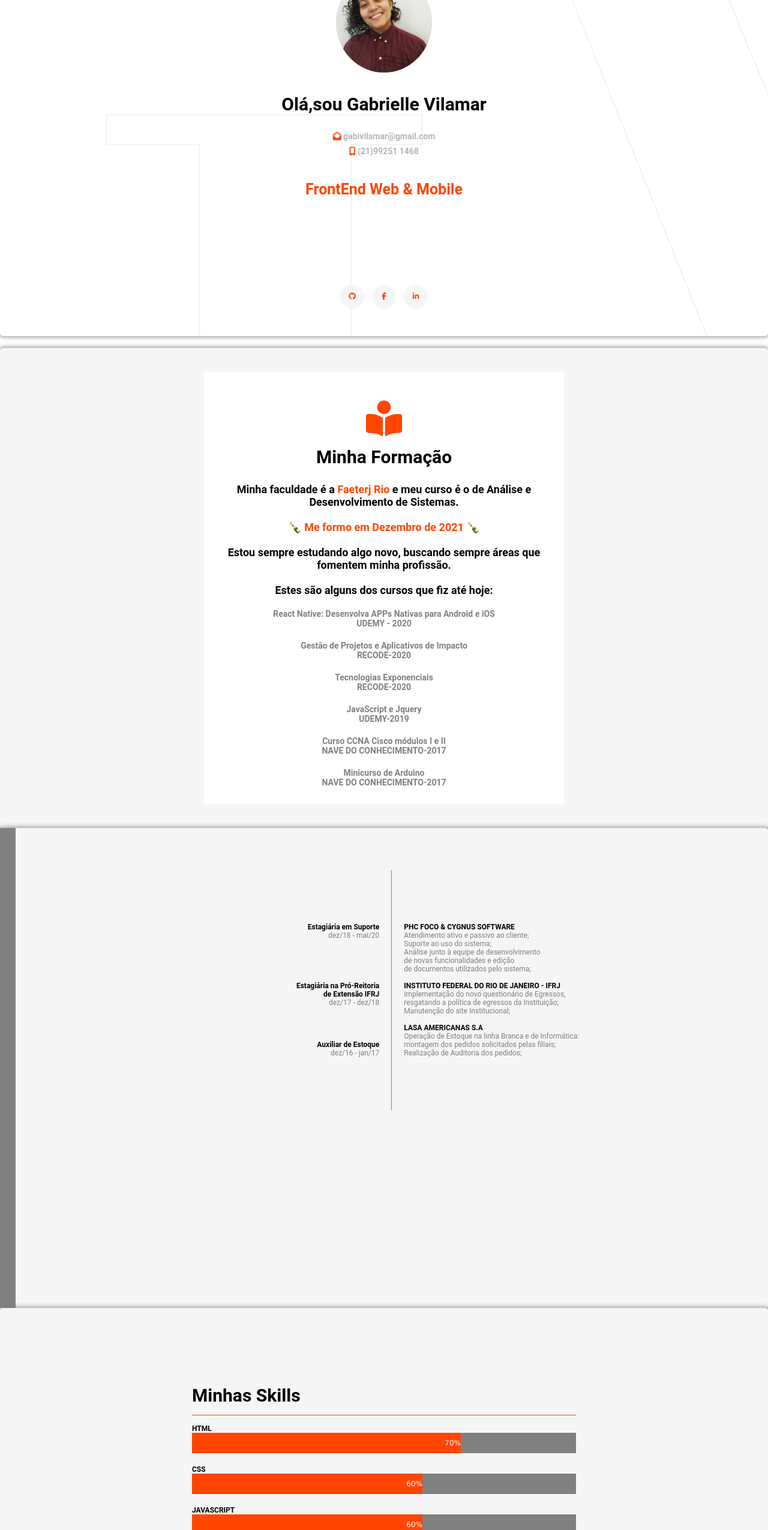
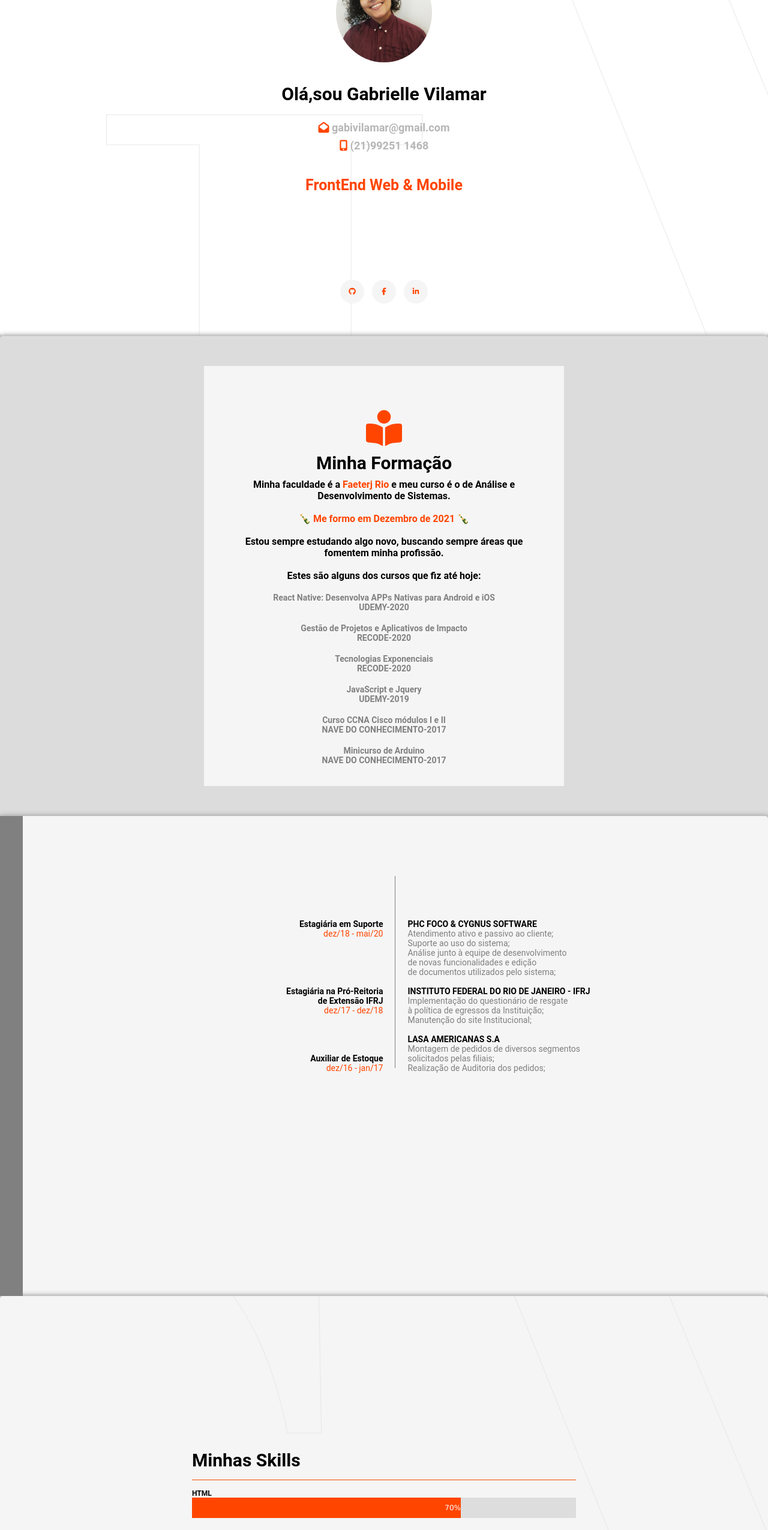
Before and after one commit to GabiVilamar/GabiVilamar.github.io, a plain HTML site: page index.html in a window 1280 px wide. Shown: the part 240-2790 px from the top of the page at 60% size. Drawn offline with nearby package versions, Linux system fonts and the light colour scheme.

Commit message:
Update
Finalização parte 1

```diff
--- a/Estilos/estilo.css
+++ b/Estilos/estilo.css
@@ -6,10 +6,8 @@
 html,body{
     min-width: 320px;
     max-width: 1400px;
-    height: 100%;
     color: black;
     font-family: "Roboto","Open Sans","Roboto", monospace;
-
 }
 .botao{
     width: 10%;
@@ -22,9 +20,10 @@ html,body{
     margin: 3% 0% 0% 3%;
 }
 .botao label{
-    width: 50px;
-    height: 50px;
+    width: 45px;
+    height: 45px;
     position: absolute;
+    left: 14px;
 }
 #check{
     position: fixed;
@@ -58,7 +57,7 @@ span:after{
     height: 5px;
     top: -20px;
     position: absolute;
-    background-color: orangered;
+    background-color:orangered;
     transition: all .3s linear;
 }
 #check:checked ~ span{
@@ -69,10 +68,10 @@ span:after{
 }
 #check:checked ~ span:after{
     transform: translate(0px, 20px) rotate(45deg);
- }/*
+ }
  #check:checked ~ label{
    border-radius: 50%;
- }*/
+ }
 .menu{
     text-decoration: none;
     list-style-type: none;
@@ -83,10 +82,6 @@ span:after{
     width: 150px;
     height: 200px;
     top: -200px;
-}
-nav{
-    width: 100%;
-    position: absolute;
 }
 nav a{
     text-decoration: none;
@@ -109,12 +104,12 @@ nav a{
     transition-delay: .3s;
 }
 .container1{
-    width: 50%;
-    margin-top: 5%;
+    width: 50vw;
+    margin-top: 5vw;
+    padding-bottom: 5px;
 }
 .icons-social{
     text-align: center;
-    margin-top: 4%;
     margin-top: 150px;
 }
 .icons-social a{
@@ -197,9 +192,6 @@ figure{
     box-shadow: 0 0 5px #b6b6b6, 0 0 10px #b6b6b6, 0 0 10px #b6b6b6;
     text-align: center;
 }
-.content#home{
-    padding-top: 20px;
-}
 .content#home p{
     padding: 2%;
     font-size: 25px;
@@ -207,8 +199,7 @@ figure{
     margin-bottom: -3%;
     color: orangered;
 }
-#home{
-    background-image:url(/imagens/Background.png);
+.content#home{
     width: 100vw;
     height: 100vh;
     display: flex;
@@ -217,19 +208,20 @@ figure{
     align-items: center;
     list-style-type: none;
 }
-#formacao{background-color:whitesmoke;}
+#home{background-image:url(/imagens/Background.png);}
+#formacao{background-color: #DCDCDC;}
 #experiencia{background-color: whitesmoke;}
-#perfilP{background-color: whitesmoke;}
-#adicionais{background-color: #FCCE00;}
+#perfil{background-image:url(/imagens/Background.png);}
+#adicionais{background-image: url(/imagens/starfall-gif-46.gif);}
 
 #email, #fone{
     color: #b6b6b6;
 }
 .formacao{
-    height: 720px;
     width: 600px;
-    background-color: white;
-    padding: 3%;
+    height: 700px;
+    background-color: whitesmoke;
+    padding: 5%;
 }
 .formacao ul{
   list-style-type: none;
@@ -242,11 +234,14 @@ figure{
     justify-content: center;
     align-items: center;
     list-style-type: none;
-    margin-top: 20px;
+
 }
 .content#formacao h1{
-    padding-top: 2%;
-    padding-bottom: 5%;
+    padding-top: 1%;
+    padding-bottom: 2%;
+}
+.content#formacao h2{
+    font-size: 16px;
 }
 .content#formacao strong{
     color: orangered;
@@ -256,18 +251,27 @@ figure{
     color:#808080;
 }
 .content#experiencia{
+    width: 100vw;
+    height: 100vh;
     display:flex;
     text-align: center;
+    font-size: 14px;
 }
-#experiencia >.direita p,.esquerda p{
+#experiencia >.direita p{
+    color: orangered;
+}
+#experiencia >.esquerda p{
     color: #808080;
+}
+.lasa{
+    margin-top: 0px;
 }
 .center{
     background-color: #808080;
-    width: 2%;
+    width: 3%;
 }
 .linha{
-    height: 50vh;
+    height: 40vh;
     border-left: 1px solid;
     border-color: #808080;
     box-sizing: border-box;
@@ -275,7 +279,7 @@ figure{
     flex-direction: column;
     justify-content: center;
     position: relative;
-    margin-top: 70px;
+    margin-top: 100px;
 
 }
 .direita{
@@ -286,7 +290,7 @@ figure{
     justify-content: center;
     text-align: right;
     padding-right: 20px;
-    margin-top: 70px;
+    margin-top: 100px;
 }
 .esquerda{
     width: 49%;
@@ -296,13 +300,7 @@ figure{
     justify-content: center;
     text-align: left;
     padding-left:20px ;
-    margin-top: 70px;
-}.sub{
-    width: 50vw;
-    height: 1px;
-    background-color: orangered;
-    margin-bottom: 15px;
-    margin-top: 15px;
+    margin-top: 100px;
 }
 .content#perfil{
     width: 100vw ;
@@ -310,18 +308,19 @@ figure{
     display: flex;
     flex-direction: column;
     text-align: left;
-    padding-left: 25vw;
-    padding-right: 25vw;
-    padding-top: 10%;
-}
-
-
-.container{
+    padding: 0 25vw 0 25vw;
+    padding-top: 20%;
+}.sub{
+    width: 50vw;
+    height: 1px;
+    background-color: orangered;
+    margin-bottom: 15px;
+    margin-top: 15px;
+}.container{
     font-family: Verdana, Geneva, Tahoma, sans-serif;
     width: 50vw;
-    background-color: #808080;
-    margin-bottom: 20px
-
+    background-color: #ddd;
+    margin-bottom: 20px;
 }
 .skills{
     text-align: right;
@@ -339,6 +338,9 @@ figure{
 .content h1{
     color: black;
     font-size:30px;
+}
+#adicionais{
+    padding: 80px;
 }
 footer{
     color: #000000;
--- a/index.html
+++ b/index.html
@@ -8,7 +8,6 @@
     <link rel="stylesheet" href="Estilos/estilo.css">
 </head>
 <body>
-    <div class="scroller">
     <!-- Defino aqui o meu botão de menu-->
 <div class="botao">
     <input type="checkbox" id="check">
@@ -21,7 +20,7 @@
             <li><a href="#home"><div class="link">🏠 Home</div></a></li>
             <li><a href="#formacao"><div class="link">📚 Formação</div></a></li>
             <li><a href="#experiencia"><div class="link">🧰 Background</div></a></li>
-            <li> <a href="#perfil"><div class="link">👩‍💻 Perfil Profissional</div></a></li>
+            <li> <a href="#perfil"><div class="link">👩‍💻 Minhas Skills</div></a></li>
             <li><a href="#adicionais"><div class="link">📰 Adicionais</div></a></li>
             </ul>
         </nav>
@@ -33,17 +32,19 @@
             <img src="imagens/eu.png" alt="foto-perfil">
          </figure>
           <h1>Olá,sou Gabrielle Vilamar</h1><br><br>
-           <h2><h3>
+           <h2>
             <a href=""><i class="fas fa-envelope-open" id="social"></i></a> <strong id="email">gabivilamar@gmail.com</strong><br>
             <a href=""><i class="fas fa-mobile-alt" id="social2"></i></a> <strong id="fone">(21)99251 1468</strong>
             <p>FrontEnd Web & Mobile</p>
-           </h2></h3>
+           </h2>
     <div class="icons-social">
             <a href="https://github.com/GabiVilamar"><i class="fab fa-github"></i></a>
             <a href="https://www.facebook.com/Gabii.Vilamar/"><i class="fab fa-facebook-f"></i></a>
             <a href="https://www.linkedin.com/in/gabrielle-v-8b241a107/"><i class="fab fa-linkedin-in"></i></a>
     </div>
+</div>
 </section>
+
       <section id="formacao" class="content">
        <div class="formacao">
         <a href=""><i class="fas fa-book-reader fa-5x" id="social3"></i></a>
@@ -56,7 +57,7 @@
             Estou sempre estudando algo novo, buscando sempre áreas que fomentem minha profissão.<br><br>Estes são alguns dos cursos que fiz até hoje:
         </p><br>
         <ul>
-            <li>React Native: Desenvolva APPs Nativas para Android e iOS<br>UDEMY - 2020</li><br>
+            <li>React Native: Desenvolva APPs Nativas para Android e iOS<br>UDEMY-2020</li><br>
             <li>Gestão de Projetos e Aplicativos de Impacto<br>RECODE-2020</li><br>
             <li>Tecnologias Exponenciais<br>RECODE-2020</li><br>
              <li>JavaScript e Jquery<br>UDEMY-2019</li><br>
@@ -88,11 +89,12 @@
                       <p>Suporte ao uso do sistema;</p>
                       <p>Análise junto à equipe de desenvolvimento<br>de novas funcionalidades e edição<br>de documentos utilizados pelo sistema;</p><br>
                       <h4> INSTITUTO FEDERAL DO RIO DE JANEIRO - IFRJ</h4>
-                      <p>Implementação do novo questionário de Egressos,<br>resgatando a política de egressos da Instituição;</p>
+                      <p>Implementação do questionário de resgate<br> à política de egressos da Instituição;</p>
                       <p>Manutenção do site Institucional;</p><br>
-                      <h4>LASA AMERICANAS S.A</h4>
-                      <p>Operação de Estoque na linha Branca e de Informática:<br>montagem dos pedidos solicitados pelas filiais;</p>
-                      <p>Realização de Auditoria dos pedidos;</p>
+                      <div class="lasa"><h4>LASA AMERICANAS S.A</h4>
+                      <p>Montagem de pedidos de diversos segmentos<br>solicitados pelas filiais;</p>
+                      <p>Realização de Auditoria dos pedidos;</p></div>
+
                   </div>
 </section>
     <section id="perfil" class="content">
@@ -124,11 +126,11 @@
         </div>
     </section>
     <section id="adicionais" class="content">
-        <h1>ADICIONAIS</h1>
-        <h2>Lorem Ipsum is simply dummy text of the printing and typesetting industry. Lorem Ipsum has been the industry's standard dummy text ever since the 1500s, when an unknown printer took a galley of type and scrambled it to make a type specimen book. It has survived not only five centuries, but also the leap into electronic typesetting, remaining essentially unchanged. It was popularised in the 1960s with the release of Letraset sheets containing Lorem Ipsum passages, and more recently with desktop publishing software like Aldus PageMaker including versions of Lorem Ipsum.
+        <h1></h1>
+        <h2></h2>
     </section>
     <footer>
-        <p>&copy; Design por Gabrielle Vilamar | copyright 2020</p>
+        <p>&copy; Design por Gabrielle Vilamar | Copyright 2020</p>
     </footer>
     <script src="https://kit.fontawesome.com/fa6737acee.js" crossorigin="anonymous"></script>
     <script src="https://ajax.googleapis.com/ajax/libs/jquery/1.11.0/jquery.min.js"></script>
```
Also changed, not shown: imagens/starfall-gif-46.gif (added).
